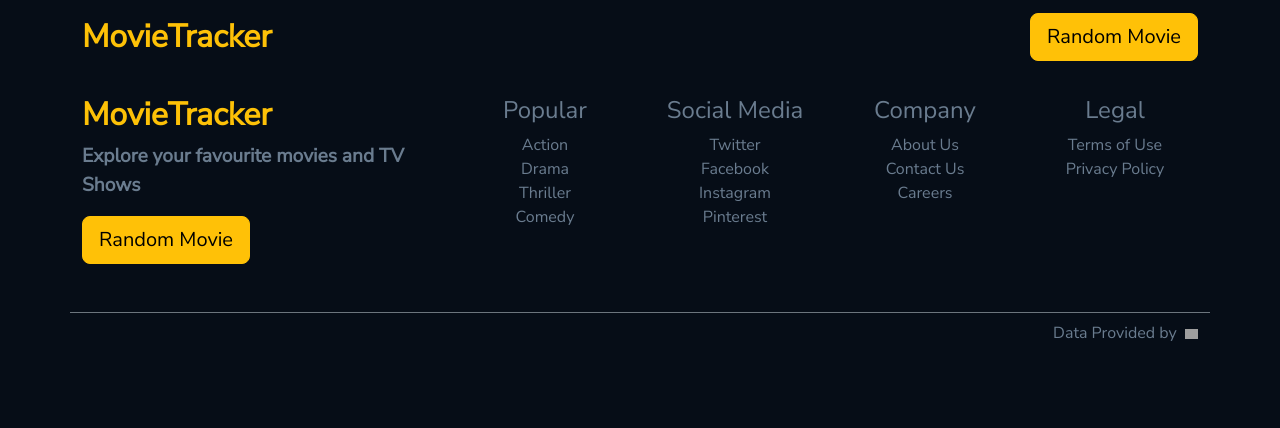
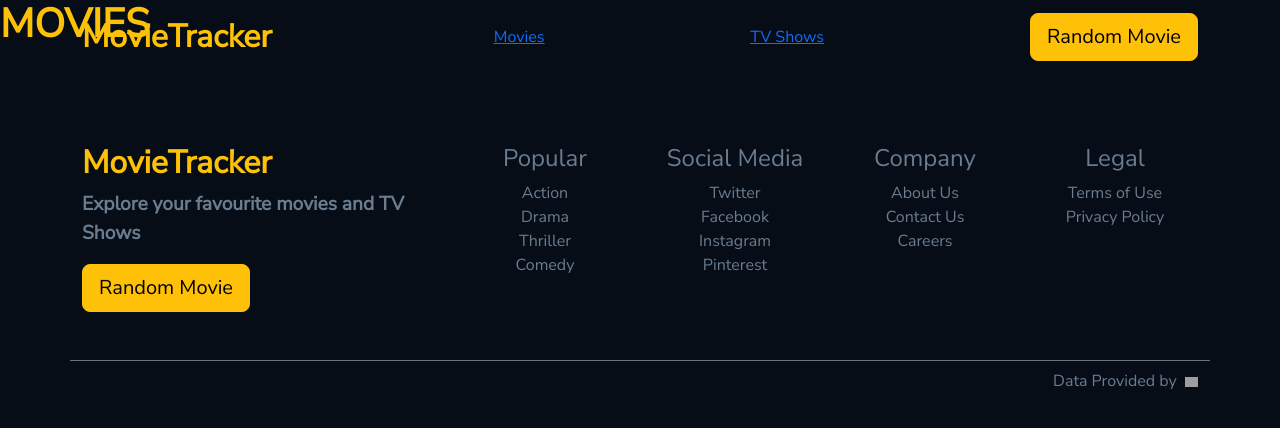
Before and after one commit to dan-borisov/movie-tracker, a React (Create React App) app: page /movies in a window 1280 px wide. Shown: the top 428 px of the page. Built offline with nearby package versions, Linux system fonts and the light colour scheme; no server answers; grey boxes are pictures that could not be loaded.

Commit message:
added movies and tv-shows pages and links

```diff
--- a/src/App.js
+++ b/src/App.js
@@ -5,7 +5,8 @@ import Header from './components/Header';
 import HomePage from './pages/HomePage';
 import Footer from './components/Footer';
 import SingleMovie from './pages/SingleMovie';
-
+import Movies from './pages/Movies';
+import TvShows from './pages/TvShows';
 
 
 function App() {
@@ -19,6 +20,8 @@ function App() {
             element={<HomePage />}
           />
           <Route path="/movie/:id/:title" element={<SingleMovie />} />
+          <Route path="/movies" element={<Movies />}/>
+          <Route path="/tv-shows" element={<TvShows />}/>
         </Routes>
         <Footer />
     </BrowserRouter>
--- a/src/components/Header.js
+++ b/src/components/Header.js
@@ -1,7 +1,7 @@
 import React, { useState, useEffect } from 'react';
 import '../styles/Header.css';
 import ARandomButton from './ARandomButton';
-import { useLocation } from 'react-router-dom';
+import { useLocation, Link } from 'react-router-dom';
 
 
 function Header() {
@@ -40,6 +40,12 @@ function Header() {
       <nav class="navbar fixed-top navbar-light" style={{ backgroundColor, transition: 'background-color 0.4s ease' }}>
         <div class="container">
           <a class="navbar-brand" href="/">MovieTracker</a>
+          <Link to={'/movies'}>
+            <a href="/">Movies</a>
+          </Link>
+          <Link to='/tv-shows'>
+            <a href="/">TV Shows</a>
+          </Link>
           { showRandomButton && <ARandomButton /> }
         </div>
       </nav>
--- /dev/null
+++ b/src/pages/Movies.js
@@ -0,0 +1,10 @@
+import React from 'react';
+
+function Movies() {
+
+    return (
+        <h1>MOVIES</h1>
+    )
+}
+
+export default Movies;
--- /dev/null
+++ b/src/pages/TvShows.js
@@ -0,0 +1,10 @@
+import React from 'react';
+
+function TvShows() {
+
+    return (
+        <h1>TV SHOWS</h1>
+    )
+}
+
+export default TvShows;
```
